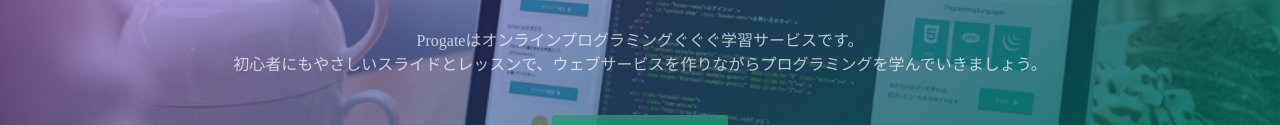
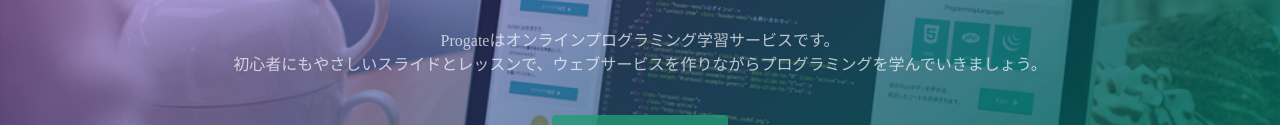
Before and after one commit to MSHIKINATSU/MSHIKINATSU.github.io, a plain HTML site: page index.html in a window 1280 px wide. Shown: the part 317-442 px from the top of the page. Drawn offline with Linux system fonts and the light colour scheme.

Commit message:
Update index.html

```diff
--- a/index.html
+++ b/index.html
@@ -24,7 +24,7 @@
   <div class="top-wrapper">
     <div class="container">
       <h1>LEARN TO CODE.<br>LEARN TO BE CREATIVE.</h1>
-      <p>Progateはオンラインプログラミングぐぐぐ学習サービスです。<br>初心者にもやさしいスライドとレッスンで、ウェブサービスを作りながらプログラミングを学んでいきましょう。</p>
+      <p>Progateはオンラインプログラミング学習サービスです。<br>初心者にもやさしいスライドとレッスンで、ウェブサービスを作りながらプログラミングを学んでいきましょう。</p>
       <div class="btn-wrapper">
         <a href="#" class="btn signup">新規登録はこちら</a>
         <p>or</p>
```
